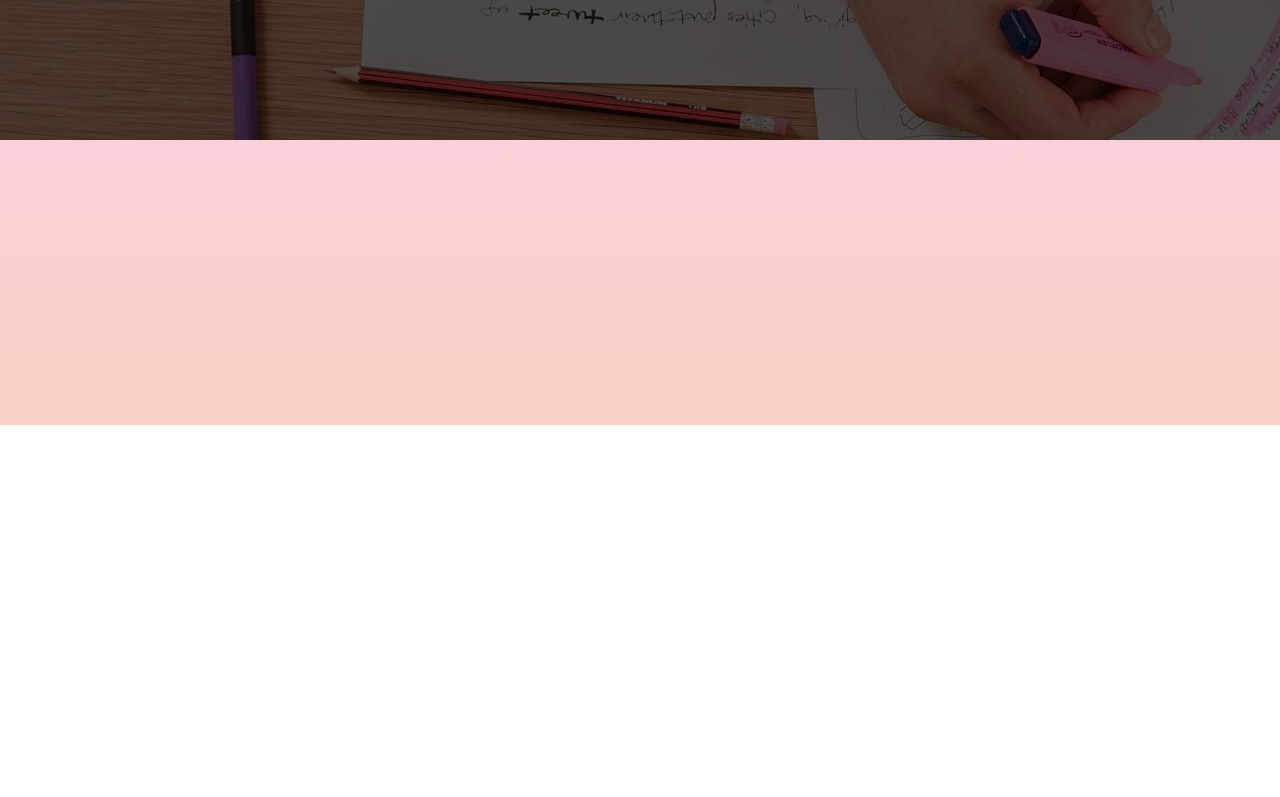
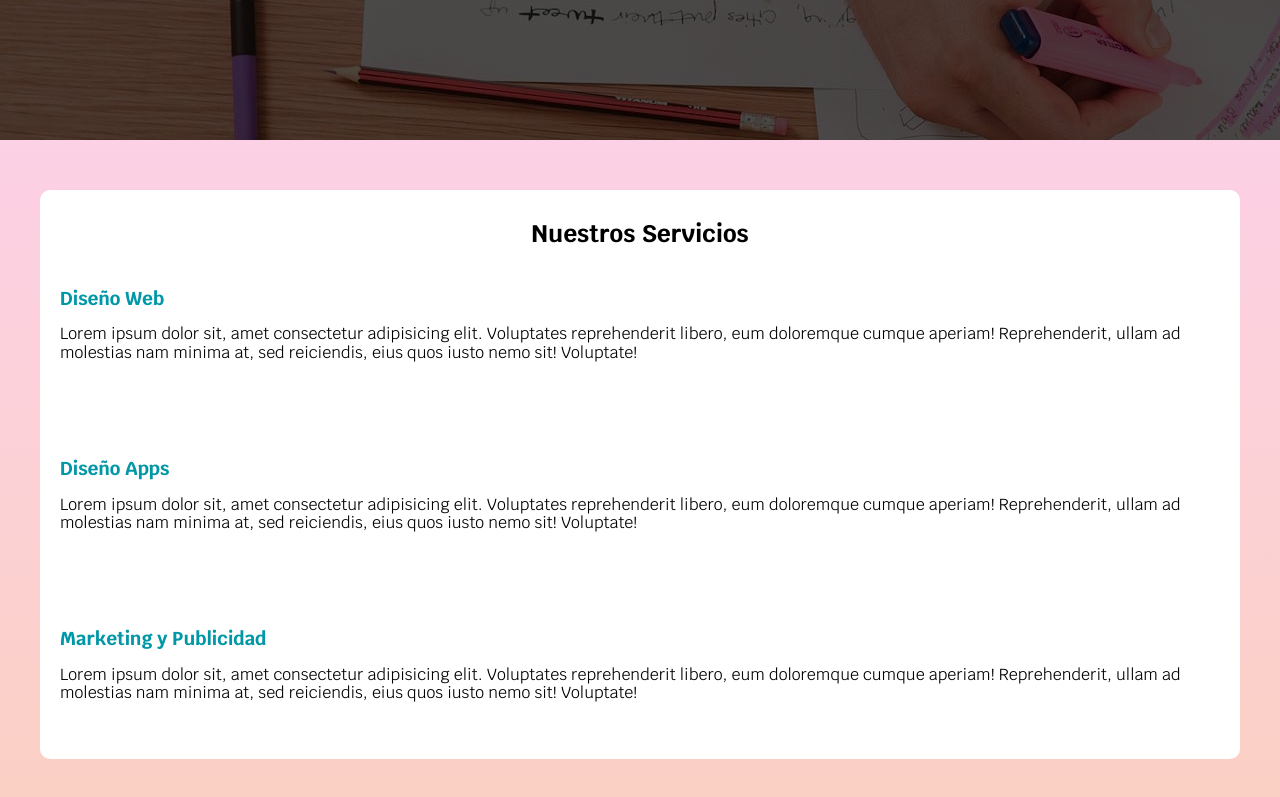
Before and after one commit to IGNACIOFC/Freelancer, a plain HTML site: page index.html in a window 1280 px wide. Shown: the part 375-1172 px from the top of the page. Before the commit the page ends 800 px from the top, so only its background shows below. Drawn offline with Linux system fonts and the light colour scheme.

Commit message:
servicios

```diff
--- a/css/style.css
+++ b/css/style.css
@@ -27,6 +27,10 @@ h1,
 h2,
 h3 {
     margin: 0;
+}
+
+h3 {
+    color: var(--secundario);
 }
 
 
@@ -115,3 +119,30 @@ h3 {
     font-size: 2.2rem;
     border-radius: 2rem;
 }
+
+
+/** Nuestros Servicios **/
+
+.servicios {
+    background-color: white;
+    display: flex;
+    flex-direction: column;
+    align-items: center;
+    max-width: 1200px;
+    margin: 5rem auto;
+    border-radius: 1rem;
+}
+
+@media (min-width: 768px) {
+    .servicio {
+        flex-direction: row;
+    }
+}
+
+.servicios h2 {
+    padding-top: 3rem;
+}
+
+.servicio {
+    padding: 4rem 2rem;
+}
--- a/index.html
+++ b/index.html
@@ -30,6 +30,22 @@
         </div>
     </div>
 
+    <main class="servicios">
+        <h2>Nuestros Servicios</h2>
+        <div class="servicio">
+            <h3>Diseño Web</h3>
+            <p>Lorem ipsum dolor sit, amet consectetur adipisicing elit. Voluptates reprehenderit libero, eum doloremque cumque aperiam! Reprehenderit, ullam ad molestias nam minima at, sed reiciendis, eius quos iusto nemo sit! Voluptate!</p>
+        </div>
+        <div class="servicio">
+            <h3>Diseño Apps</h3>
+            <p>Lorem ipsum dolor sit, amet consectetur adipisicing elit. Voluptates reprehenderit libero, eum doloremque cumque aperiam! Reprehenderit, ullam ad molestias nam minima at, sed reiciendis, eius quos iusto nemo sit! Voluptate!</p>
+        </div>
+        <div class="servicio">
+            <h3>Marketing y Publicidad</h3>
+            <p>Lorem ipsum dolor sit, amet consectetur adipisicing elit. Voluptates reprehenderit libero, eum doloremque cumque aperiam! Reprehenderit, ullam ad molestias nam minima at, sed reiciendis, eius quos iusto nemo sit! Voluptate!</p>
+        </div>
+    </main>
+
 
 </body>
 
```
